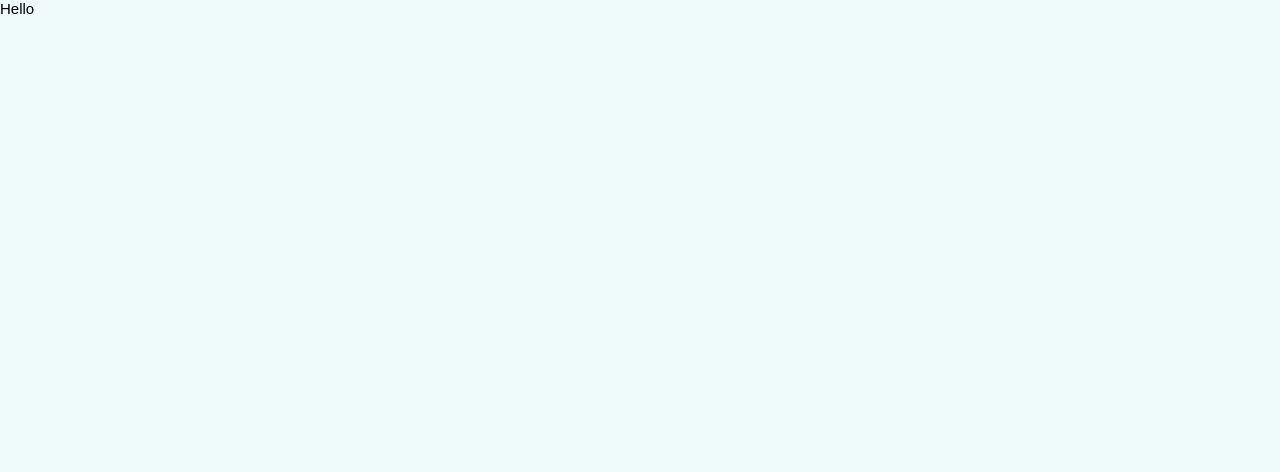
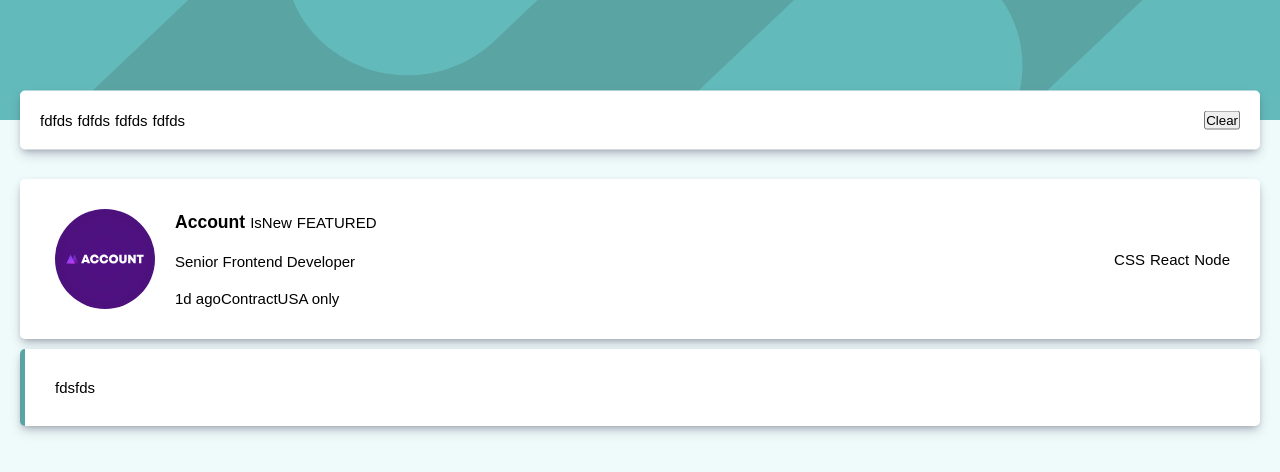
Before and after one commit to Crax88/Frontend-Mentor-job-listing, a React (Create React App) app: page / in a window 1280 px wide. Shown: the top 472 px of the page. Built offline with nearby package versions, Linux system fonts and the light colour scheme; the HTML template or start-up script is replaced by a standard one.

Commit message:
Some basic layout

```diff
--- a/src/App.tsx
+++ b/src/App.tsx
@@ -1,5 +1,46 @@
 function App() {
-  return <div>Hello</div>;
+  return (
+    <>
+      <header></header>
+      <div className="container">
+        <div className="filter-panel">
+          <div className="filter-panel_list">
+            <span>fdfds</span>
+            <span>fdfds</span>
+            <span>fdfds</span>
+            <span>fdfds</span>
+          </div>
+          <button className="filter-panel_btn">Clear</button>
+        </div>
+        <div className="jobs-container">
+          <div className="card">
+            <img className="card_img" src="./images/account.svg" alt="" />
+            <div className="card_info">
+              <div className="card_info_main">
+                <h3>Account</h3>
+                <div>IsNew</div>
+                <div>FEATURED</div>
+              </div>
+              <div className="card_info_position">
+                Senior Frontend Developer
+              </div>
+              <div className="card_info_meta">
+                <span>1d ago</span>
+                <span>Contract</span>
+                <span>USA only</span>
+              </div>
+            </div>
+            <div className="card_tags">
+              <span>CSS</span>
+              <span>React</span>
+              <span>Node</span>
+            </div>
+          </div>
+          <div className="card card--featured">fdsfds</div>
+        </div>
+      </div>
+    </>
+  );
 }
 
 export default App;
--- a/src/index.css
+++ b/src/index.css
@@ -30,3 +30,82 @@ body {
   font-size: var(--fs);
   background-color: var(--grey-100);
 }
+
+header {
+  height: 120px;
+  width: 100%;
+  background-color: var(--primary);
+  background-image: url('./assets/images/bg-header-desktop.svg');
+  background-repeat: no-repeat;
+  background-size: cover;
+}
+
+.container {
+  width: 100%;
+  max-width: 1440px;
+  margin: 0 auto;
+  padding: 0 20px;
+}
+
+.filter-panel {
+  background-color: var(--white);
+  width: 100%;
+  padding: 20px;
+  border-radius: var(--border-radius);
+  transform: translateY(-50%);
+  display: flex;
+  align-items: center;
+  justify-content: space-between;
+  box-shadow: var(--shadow);
+}
+
+.filter-panel_list {
+  display: flex;
+  gap: 5px;
+  flex-wrap: wrap;
+}
+
+.jobs-container {
+  display: flex;
+  flex-direction: column;
+  gap: 10px;
+}
+
+.card {
+  background-color: var(--white);
+  border-radius: var(--border-radius);
+  box-shadow: var(--shadow);
+  border-left: 5px solid var(--white);
+  padding: 30px;
+  display: flex;
+  align-items: center;
+}
+
+.card--featured {
+  border-left-color: var(--primary);
+}
+
+.card_img {
+  width: 100px;
+  height: 100px;
+}
+
+.card_info {
+  display: flex;
+  flex-direction: column;
+  gap: 20px;
+  margin-left: 20px;
+}
+
+.card_info_main {
+  display: flex;
+  align-items: center;
+  gap: 5px;
+}
+
+.card_tags {
+  margin-left: auto;
+  display: flex;
+  align-items: center;
+  gap: 5px;
+}
```
